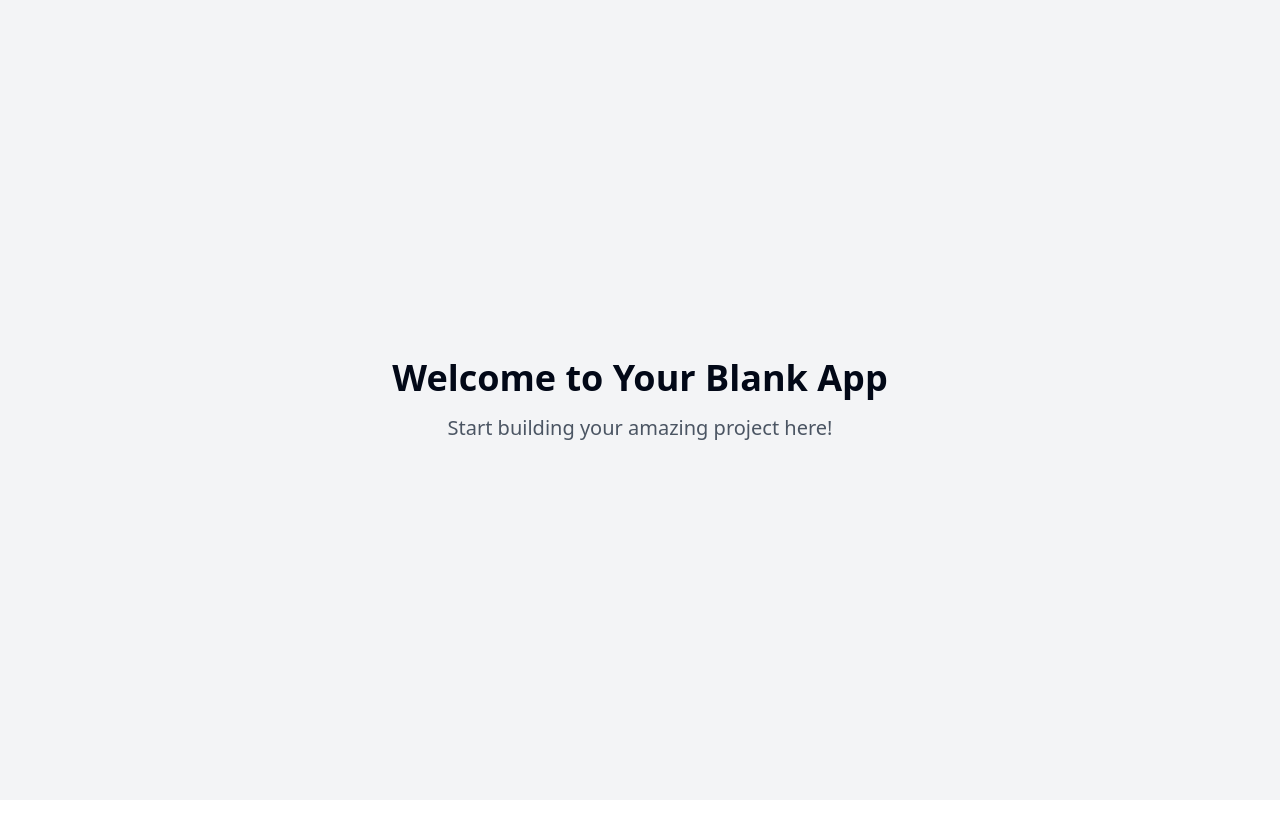
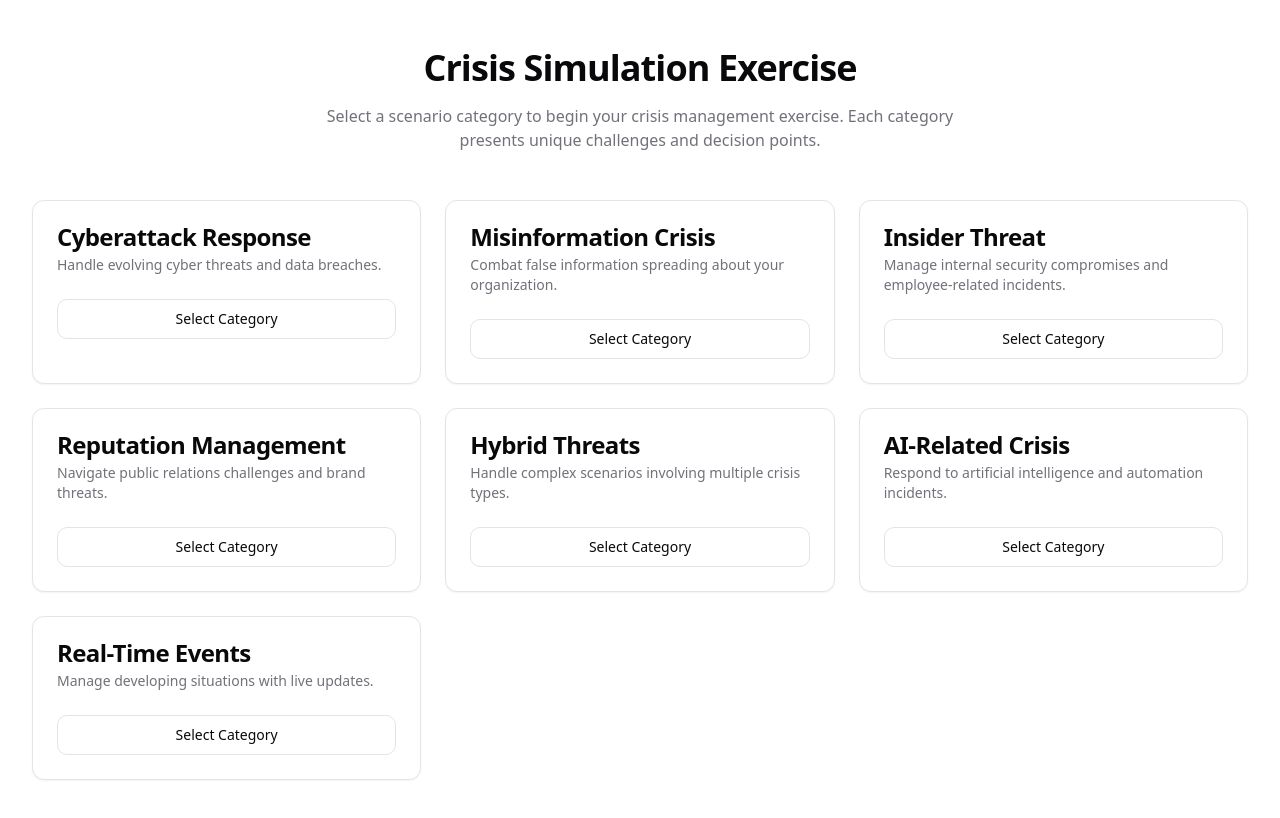
Before and after one commit to Larsask/crisis-sim-scribe, a React (Vite) app: page / in a window 1280 px wide. Shown: the top 818 px of the page. Built offline with nearby package versions, Linux system fonts and the light colour scheme.

Commit message:
Implement crisis simulation app
This commit implements a Next.js 14 application for running through pre-made crisis simulation exercises.

```diff
--- a/src/index.css
+++ b/src/index.css
@@ -1,3 +1,4 @@
+
 @tailwind base;
 @tailwind components;
 @tailwind utilities;
@@ -5,97 +6,78 @@
 @layer base {
   :root {
     --background: 0 0% 100%;
-    --foreground: 222.2 84% 4.9%;
-
+    --foreground: 240 10% 3.9%;
     --card: 0 0% 100%;
-    --card-foreground: 222.2 84% 4.9%;
-
+    --card-foreground: 240 10% 3.9%;
     --popover: 0 0% 100%;
-    --popover-foreground: 222.2 84% 4.9%;
-
-    --primary: 222.2 47.4% 11.2%;
-    --primary-foreground: 210 40% 98%;
-
-    --secondary: 210 40% 96.1%;
-    --secondary-foreground: 222.2 47.4% 11.2%;
-
-    --muted: 210 40% 96.1%;
-    --muted-foreground: 215.4 16.3% 46.9%;
-
-    --accent: 210 40% 96.1%;
-    --accent-foreground: 222.2 47.4% 11.2%;
-
+    --popover-foreground: 240 10% 3.9%;
+    --primary: 240 5.9% 10%;
+    --primary-foreground: 0 0% 98%;
+    --secondary: 240 4.8% 95.9%;
+    --secondary-foreground: 240 5.9% 10%;
+    --muted: 240 4.8% 95.9%;
+    --muted-foreground: 240 3.8% 46.1%;
+    --accent: 240 4.8% 95.9%;
+    --accent-foreground: 240 5.9% 10%;
     --destructive: 0 84.2% 60.2%;
-    --destructive-foreground: 210 40% 98%;
-
-    --border: 214.3 31.8% 91.4%;
-    --input: 214.3 31.8% 91.4%;
-    --ring: 222.2 84% 4.9%;
-
-    --radius: 0.5rem;
-
-    --sidebar-background: 0 0% 98%;
-
-    --sidebar-foreground: 240 5.3% 26.1%;
-
-    --sidebar-primary: 240 5.9% 10%;
-
-    --sidebar-primary-foreground: 0 0% 98%;
-
-    --sidebar-accent: 240 4.8% 95.9%;
-
-    --sidebar-accent-foreground: 240 5.9% 10%;
-
-    --sidebar-border: 220 13% 91%;
-
-    --sidebar-ring: 217.2 91.2% 59.8%;
+    --destructive-foreground: 0 0% 98%;
+    --border: 240 5.9% 90%;
+    --input: 240 5.9% 90%;
+    --ring: 240 5.9% 10%;
+    --radius: 0.75rem;
   }
 
   .dark {
-    --background: 222.2 84% 4.9%;
-    --foreground: 210 40% 98%;
+    --background: 240 10% 3.9%;
+    --foreground: 0 0% 98%;
+    --card: 240 10% 3.9%;
+    --card-foreground: 0 0% 98%;
+    --popover: 240 10% 3.9%;
+    --popover-foreground: 0 0% 98%;
+    --primary: 0 0% 98%;
+    --primary-foreground: 240 5.9% 10%;
+    --secondary: 240 3.7% 15.9%;
+    --secondary-foreground: 0 0% 98%;
+    --muted: 240 3.7% 15.9%;
+    --muted-foreground: 240 5% 64.9%;
+    --accent: 240 3.7% 15.9%;
+    --accent-foreground: 0 0% 98%;
+    --destructive: 0 62.8% 30.6%;
+    --destructive-foreground: 0 0% 98%;
+    --border: 240 3.7% 15.9%;
+    --input: 240 3.7% 15.9%;
+    --ring: 240 4.9% 83.9%;
+  }
 
-    --card: 222.2 84% 4.9%;
-    --card-foreground: 210 40% 98%;
-
-    --popover: 222.2 84% 4.9%;
-    --popover-foreground: 210 40% 98%;
-
-    --primary: 210 40% 98%;
-    --primary-foreground: 222.2 47.4% 11.2%;
-
-    --secondary: 217.2 32.6% 17.5%;
-    --secondary-foreground: 210 40% 98%;
-
-    --muted: 217.2 32.6% 17.5%;
-    --muted-foreground: 215 20.2% 65.1%;
-
-    --accent: 217.2 32.6% 17.5%;
-    --accent-foreground: 210 40% 98%;
-
-    --destructive: 0 62.8% 30.6%;
-    --destructive-foreground: 210 40% 98%;
-
-    --border: 217.2 32.6% 17.5%;
-    --input: 217.2 32.6% 17.5%;
-    --ring: 212.7 26.8% 83.9%;
-    --sidebar-background: 240 5.9% 10%;
-    --sidebar-foreground: 240 4.8% 95.9%;
-    --sidebar-primary: 224.3 76.3% 48%;
-    --sidebar-primary-foreground: 0 0% 100%;
-    --sidebar-accent: 240 3.7% 15.9%;
-    --sidebar-accent-foreground: 240 4.8% 95.9%;
-    --sidebar-border: 240 3.7% 15.9%;
-    --sidebar-ring: 217.2 91.2% 59.8%;
-  }
-}
-
-@layer base {
   * {
     @apply border-border;
   }
 
   body {
-    @apply bg-background text-foreground;
+    @apply bg-background text-foreground antialiased;
+    font-feature-settings: "ss01", "ss02", "cv01", "cv02", "cv03";
+  }
+
+  .glass-panel {
+    @apply bg-white/10 backdrop-blur-lg border border-white/20 shadow-lg;
+  }
+
+  .content-container {
+    @apply max-w-7xl mx-auto px-4 sm:px-6 lg:px-8;
   }
 }
+
+.animate-in {
+  animation: animate-in 0.5s ease-out;
+}
+
+@keyframes animate-in {
+  from {
+    opacity: 0;
+    transform: translateY(10px);
+  }
+  to {
+    opacity: 1;
+    transform: translateY(0);
+  }
+}
--- a/src/pages/Index.tsx
+++ b/src/pages/Index.tsx
@@ -1,11 +1,97 @@
-// Update this page (the content is just a fallback if you fail to update the page)
+
+import { useState } from 'react';
+import { Button } from "@/components/ui/button";
+import { Card, CardContent, CardDescription, CardHeader, CardTitle } from "@/components/ui/card";
+import { useScenarioStore, type ScenarioCategory } from '@/store/scenarioStore';
+
+const CATEGORIES: Array<{
+  id: ScenarioCategory;
+  title: string;
+  description: string;
+}> = [
+  {
+    id: 'cyberattack',
+    title: 'Cyberattack Response',
+    description: 'Handle evolving cyber threats and data breaches.'
+  },
+  {
+    id: 'misinformation',
+    title: 'Misinformation Crisis',
+    description: 'Combat false information spreading about your organization.'
+  },
+  {
+    id: 'insider-threat',
+    title: 'Insider Threat',
+    description: 'Manage internal security compromises and employee-related incidents.'
+  },
+  {
+    id: 'reputation',
+    title: 'Reputation Management',
+    description: 'Navigate public relations challenges and brand threats.'
+  },
+  {
+    id: 'hybrid',
+    title: 'Hybrid Threats',
+    description: 'Handle complex scenarios involving multiple crisis types.'
+  },
+  {
+    id: 'ai-powered',
+    title: 'AI-Related Crisis',
+    description: 'Respond to artificial intelligence and automation incidents.'
+  },
+  {
+    id: 'real-time',
+    title: 'Real-Time Events',
+    description: 'Manage developing situations with live updates.'
+  }
+];
 
 const Index = () => {
+  const { setCategory } = useScenarioStore();
+  const [selectedCategory, setSelectedCategory] = useState<ScenarioCategory | null>(null);
+
+  const handleCategorySelect = (category: ScenarioCategory) => {
+    setSelectedCategory(category);
+    setCategory(category);
+    // We'll implement navigation to scenario selection in the next step
+  };
+
   return (
-    <div className="min-h-screen flex items-center justify-center bg-gray-100">
-      <div className="text-center">
-        <h1 className="text-4xl font-bold mb-4">Welcome to Your Blank App</h1>
-        <p className="text-xl text-gray-600">Start building your amazing project here!</p>
+    <div className="min-h-screen bg-background animate-in">
+      <div className="content-container py-12">
+        <div className="text-center mb-12">
+          <h1 className="text-4xl font-bold tracking-tight mb-4">
+            Crisis Simulation Exercise
+          </h1>
+          <p className="text-muted-foreground max-w-2xl mx-auto">
+            Select a scenario category to begin your crisis management exercise. Each category presents unique challenges and decision points.
+          </p>
+        </div>
+
+        <div className="grid grid-cols-1 md:grid-cols-2 lg:grid-cols-3 gap-6">
+          {CATEGORIES.map((category) => (
+            <Card
+              key={category.id}
+              className={`transition-all duration-300 cursor-pointer hover:shadow-lg ${
+                selectedCategory === category.id ? 'ring-2 ring-primary' : ''
+              }`}
+              onClick={() => handleCategorySelect(category.id)}
+            >
+              <CardHeader>
+                <CardTitle>{category.title}</CardTitle>
+                <CardDescription>{category.description}</CardDescription>
+              </CardHeader>
+              <CardContent>
+                <Button
+                  variant={selectedCategory === category.id ? "default" : "outline"}
+                  className="w-full"
+                >
+                  Select Category
+                </Button>
+              </CardContent>
+            </Card>
+          ))}
+        </div>
       </div>
     </div>
   );
--- /dev/null
+++ b/src/store/scenarioStore.ts
@@ -0,0 +1,64 @@
+
+import { create } from 'zustand';
+
+export type ScenarioCategory =
+  | 'cyberattack'
+  | 'misinformation'
+  | 'insider-threat'
+  | 'reputation'
+  | 'hybrid'
+  | 'ai-powered'
+  | 'real-time';
+
+export type Complexity = 'simple' | 'moderate' | 'advanced';
+
+export type Duration = '30min' | '1hr' | '2hrs';
+
+interface ScenarioState {
+  category: ScenarioCategory | null;
+  scenarioId: string | null;
+  complexity: Complexity | null;
+  duration: Duration | null;
+  isExerciseActive: boolean;
+  timeRemaining: number;
+  decisions: Array<{
+    id: string;
+    timestamp: number;
+    decision: string;
+    impact: 'low' | 'medium' | 'high';
+  }>;
+  setCategory: (category: ScenarioCategory) => void;
+  setScenario: (id: string) => void;
+  setComplexity: (complexity: Complexity) => void;
+  setDuration: (duration: Duration) => void;
+  startExercise: () => void;
+  endExercise: () => void;
+  addDecision: (decision: string, impact: 'low' | 'medium' | 'high') => void;
+  updateTimeRemaining: (time: number) => void;
+}
+
+export const useScenarioStore = create<ScenarioState>((set) => ({
+  category: null,
+  scenarioId: null,
+  complexity: null,
+  duration: null,
+  isExerciseActive: false,
+  timeRemaining: 0,
+  decisions: [],
+  setCategory: (category) => set({ category }),
+  setScenario: (id) => set({ scenarioId: id }),
+  setComplexity: (complexity) => set({ complexity }),
+  setDuration: (duration) => set({ duration }),
+  startExercise: () => set({ isExerciseActive: true }),
+  endExercise: () => set({ isExerciseActive: false }),
+  addDecision: (decision, impact) =>
+    set((state) => ({
+      decisions: [...state.decisions, {
+        id: Math.random().toString(36).substr(2, 9),
+        timestamp: Date.now(),
+        decision,
+        impact
+      }]
+    })),
+  updateTimeRemaining: (time) => set({ timeRemaining: time }),
+}));
--- a/tailwind.config.ts
+++ b/tailwind.config.ts
@@ -1,3 +1,4 @@
+
 import type { Config } from "tailwindcss";
 
 export default {
@@ -12,85 +13,79 @@ export default {
   theme: {
     container: {
       center: true,
-			padding: '2rem',
+      padding: "2rem",
       screens: {
-				'2xl': '1400px'
-			}
+        "2xl": "1400px",
+      },
     },
     extend: {
       colors: {
-				border: 'hsl(var(--border))',
-				input: 'hsl(var(--input))',
-				ring: 'hsl(var(--ring))',
-				background: 'hsl(var(--background))',
-				foreground: 'hsl(var(--foreground))',
+        border: "hsl(var(--border))",
+        input: "hsl(var(--input))",
+        ring: "hsl(var(--ring))",
+        background: "hsl(var(--background))",
+        foreground: "hsl(var(--foreground))",
         primary: {
-					DEFAULT: 'hsl(var(--primary))',
-					foreground: 'hsl(var(--primary-foreground))'
+          DEFAULT: "hsl(var(--primary))",
+          foreground: "hsl(var(--primary-foreground))",
         },
         secondary: {
-					DEFAULT: 'hsl(var(--secondary))',
-					foreground: 'hsl(var(--secondary-foreground))'
+          DEFAULT: "hsl(var(--secondary))",
+          foreground: "hsl(var(--secondary-foreground))",
         },
         destructive: {
-					DEFAULT: 'hsl(var(--destructive))',
-					foreground: 'hsl(var(--destructive-foreground))'
+          DEFAULT: "hsl(var(--destructive))",
+          foreground: "hsl(var(--destructive-foreground))",
         },
         muted: {
-					DEFAULT: 'hsl(var(--muted))',
-					foreground: 'hsl(var(--muted-foreground))'
+          DEFAULT: "hsl(var(--muted))",
+          foreground: "hsl(var(--muted-foreground))",
         },
         accent: {
-					DEFAULT: 'hsl(var(--accent))',
-					foreground: 'hsl(var(--accent-foreground))'
+          DEFAULT: "hsl(var(--accent))",
+          foreground: "hsl(var(--accent-foreground))",
         },
         popover: {
-					DEFAULT: 'hsl(var(--popover))',
-					foreground: 'hsl(var(--popover-foreground))'
+          DEFAULT: "hsl(var(--popover))",
+          foreground: "hsl(var(--popover-foreground))",
         },
         card: {
-					DEFAULT: 'hsl(var(--card))',
-					foreground: 'hsl(var(--card-foreground))'
+          DEFAULT: "hsl(var(--card))",
+          foreground: "hsl(var(--card-foreground))",
         },
-				sidebar: {
-					DEFAULT: 'hsl(var(--sidebar-background))',
-					foreground: 'hsl(var(--sidebar-foreground))',
-					primary: 'hsl(var(--sidebar-primary))',
-					'primary-foreground': 'hsl(var(--sidebar-primary-foreground))',
-					accent: 'hsl(var(--sidebar-accent))',
-					'accent-foreground': 'hsl(var(--sidebar-accent-foreground))',
-					border: 'hsl(var(--sidebar-border))',
-					ring: 'hsl(var(--sidebar-ring))'
-				}
+      },
+      keyframes: {
+        "fade-up": {
+          "0%": {
+            opacity: "0",
+            transform: "translateY(10px)",
+          },
+          "100%": {
+            opacity: "1",
+            transform: "translateY(0)",
+          },
+        },
+        "fade-down": {
+          "0%": {
+            opacity: "0",
+            transform: "translateY(-10px)",
+          },
+          "100%": {
+            opacity: "1",
+            transform: "translateY(0)",
+          },
+        },
+      },
+      animation: {
+        "fade-up": "fade-up 0.5s ease-out",
+        "fade-down": "fade-down 0.5s ease-out",
       },
       borderRadius: {
-				lg: 'var(--radius)',
-				md: 'calc(var(--radius) - 2px)',
-				sm: 'calc(var(--radius) - 4px)'
+        lg: "var(--radius)",
+        md: "calc(var(--radius) - 2px)",
+        sm: "calc(var(--radius) - 4px)",
       },
-			keyframes: {
-				'accordion-down': {
-					from: {
-						height: '0'
     },
-					to: {
-						height: 'var(--radix-accordion-content-height)'
-					}
-				},
-				'accordion-up': {
-					from: {
-						height: 'var(--radix-accordion-content-height)'
-					},
-					to: {
-						height: '0'
-					}
-				}
-			},
-			animation: {
-				'accordion-down': 'accordion-down 0.2s ease-out',
-				'accordion-up': 'accordion-up 0.2s ease-out'
-			}
-		}
   },
   plugins: [require("tailwindcss-animate")],
 } satisfies Config;
```
Lines whose indentation alone changed are shown as unchanged.
